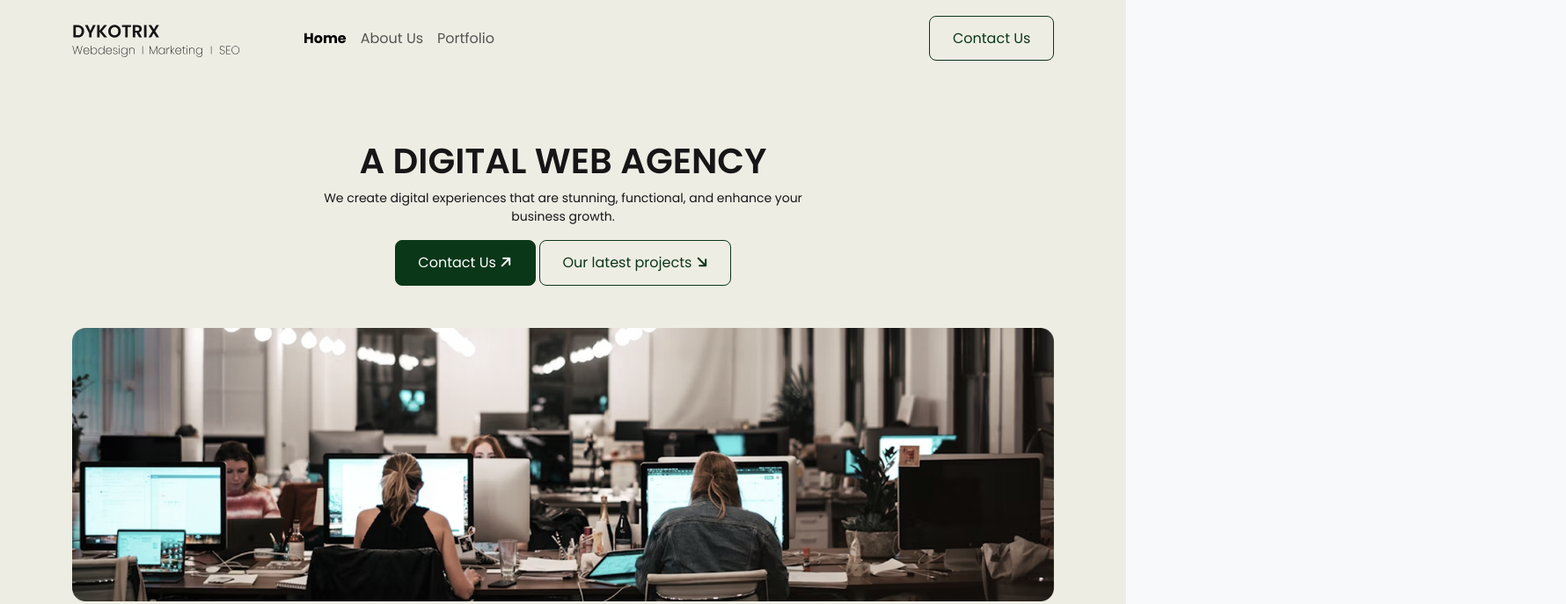
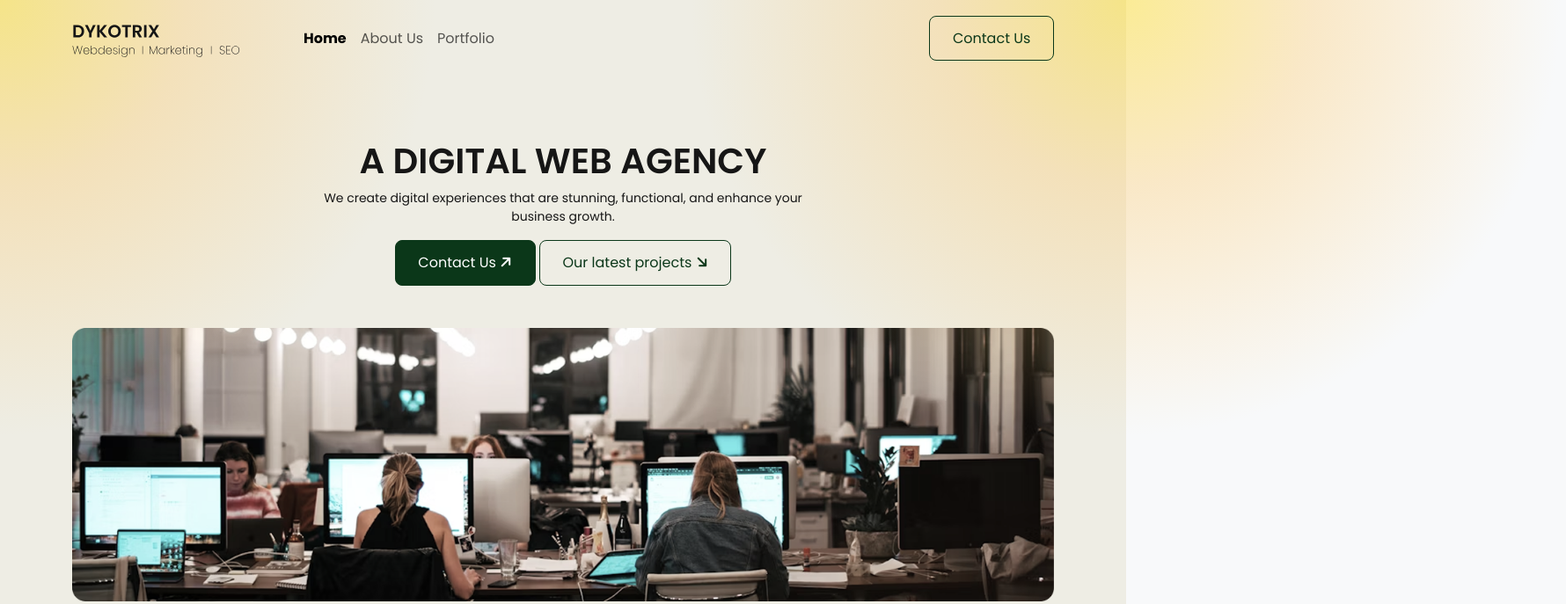
Before and after one commit to lebruyndavy/Fullstack-2025-Frontend, a plain HTML site: page index.html in a window 1280 px wide. Shown: the top 687 px of the page at 88% size, 1780 px wide, since content can reach past the window. Drawn offline with Linux system fonts and the light colour scheme.

Commit message:
Added gradient on homepage

```diff
--- a/common/css/main.css
+++ b/common/css/main.css
@@ -16,8 +16,60 @@ body {
 }
 
 /* Header */
+.home header {
+    position: relative;
+
+    &:after {
+        content: "";
+        position: absolute;
+        top: -300px;
+        right: -300px;
+        width: 600px;
+        height: 600px;
+        background: radial-gradient(circle, #FFD700 0%, #fccf7c 30%, transparent 70%);
+        border-radius: 50%;
+        z-index: 0;
+        pointer-events: none;
+        opacity: 0.4;
+
+        @media (min-width: 768px) {
+            top: -500px;
+            right: -500px;
+            width: 1000px;
+            height: 1000px;
+        }
+    }
+
+    @media (min-width: 992px) {
+        &:before {
+            content: "";
+            position: absolute;
+            top: -500px;
+            left: -500px;
+            width: 1000px;
+            height: 1000px;
+            background: radial-gradient(circle, #FFD700 0%, #fccf7c 30%, transparent 70%);
+            border-radius: 50%;
+            z-index: 0;
+            pointer-events: none;
+            opacity: 0.4;
+        }
+    }
+}
+
 .nav-link.active {
     font-weight: 700;
+}
+
+.navbar-brand, .nav-item, .navbar-toggler {
+    z-index: 1;
+}
+
+#hero {
+    h1, p {
+        position: relative;
+        z-index: 1;
+    }
 }
 
 /* Buttons */
@@ -82,7 +134,6 @@ p, a, span {
     font-size: 0.750rem;
 }
 
-
 /* Utilty */
 .rotate-up { transform: rotate(-45deg); }
 .rotate-down { transform: rotate(45deg); }
--- a/index.html
+++ b/index.html
@@ -12,7 +12,7 @@
 
     <title>Home - Dykotrix</title>
 </head>
-<body>
+<body class="home">
     <header class="bg-light">
         <nav id="navigation" class="navbar navbar-expand-md">
             <div class="container">
```
